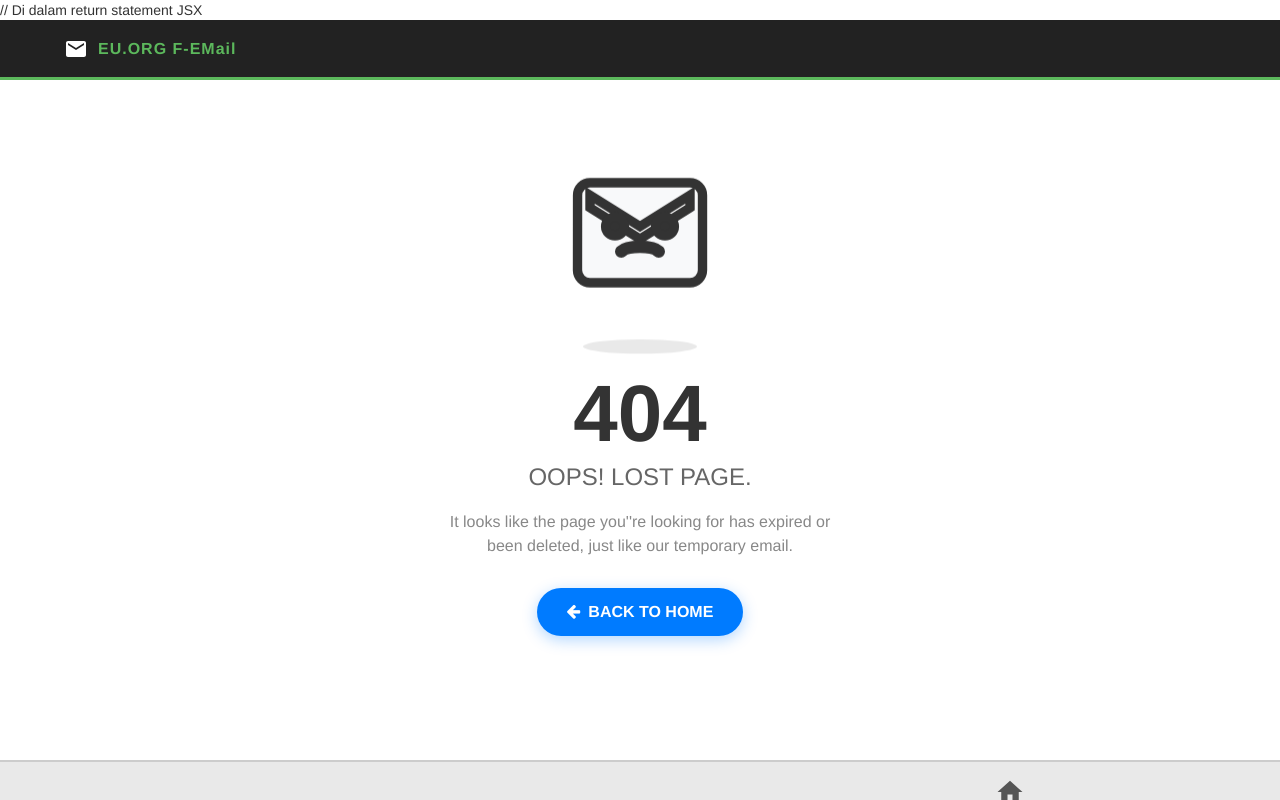
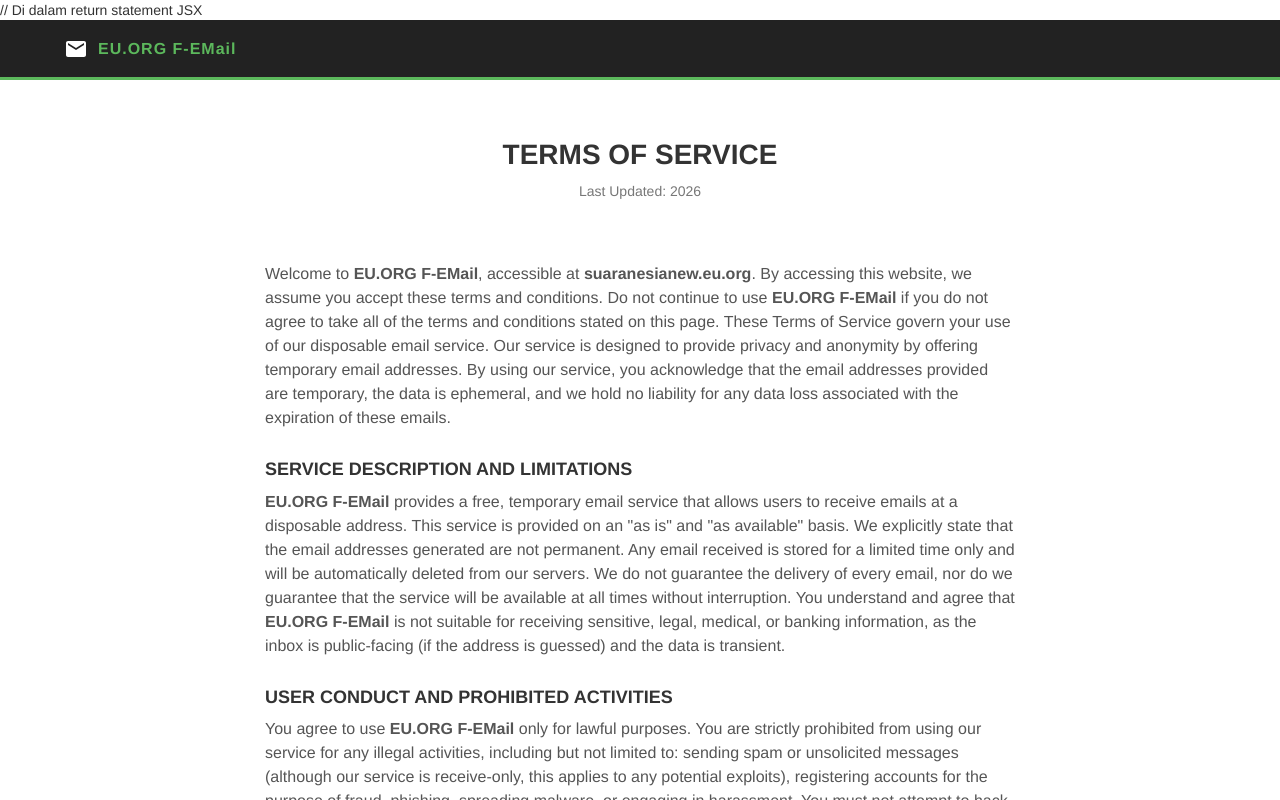
Before and after one commit to page-dotcom/Fakemail, a Next.js app: page /terms in a window 1280 px wide. Before the commit this address had no page. Built offline with nearby package versions, Linux system fonts and the light colour scheme.

Commit message:
Add files via upload

```diff
--- /dev/null
+++ b/app/terms/page.js
@@ -0,0 +1,91 @@
+import { CONFIG } from '../config';
+
+export const metadata = {
+  title: 'Terms of Service - ' + CONFIG.siteName,
+  description: 'Read our Terms of Service. Guidelines for using our disposable email service responsibly.',
+};
+
+export default function TermsPage() {
+  return (
+    <div className="container-main">
+
+      {/* JUDUL HALAMAN (Style sama persis dengan Privacy) */}
+      <div className="hero-text" style={{ padding: '30px 10px', textAlign: 'center' }}>
+        <h1 style={{ fontSize: '28px', fontWeight: 'bold', marginBottom: '10px', marginTop: 0 }}>Terms of Service</h1>
+        <p style={{ color: '#777', fontSize: '14px' }}>Last Updated: {new Date().getFullYear()}</p>
+      </div>
+
+      {/* KONTEN ARTIKEL (Style sama persis dengan Privacy) */}
+      <div className="seo-content-final" style={{
+          marginBottom: '80px',
+          textAlign: 'left',
+          padding: '0 10px', // Jarak pinggir 10px biar lebar di HP
+          color: '#555',
+          lineHeight: '1.7',
+          fontSize: '15px'
+      }}>
+
+        <p style={{ marginBottom: '25px' }}>
+          Welcome to <strong>{CONFIG.siteName}</strong>, accessible at <strong>{CONFIG.dom}</strong>. By accessing this website, we assume you accept these terms and conditions. Do not continue to use <strong>{CONFIG.siteName}</strong> if you do not agree to take all of the terms and conditions stated on this page. These Terms of Service govern your use of our disposable email service. Our service is designed to provide privacy and anonymity by offering temporary email addresses. By using our service, you acknowledge that the email addresses provided are temporary, the data is ephemeral, and we hold no liability for any data loss associated with the expiration of these emails.
+        </p>
+
+        <h3 style={{ fontSize: '18px', fontWeight: 'bold', color: '#333', marginTop: '30px', marginBottom: '10px' }}>
+          Service Description and Limitations
+        </h3>
+        <p style={{ marginBottom: '25px' }}>
+          <strong>{CONFIG.siteName}</strong> provides a free, temporary email service that allows users to receive emails at a disposable address. This service is provided on an "as is" and "as available" basis. We explicitly state that the email addresses generated are not permanent. Any email received is stored for a limited time only and will be automatically deleted from our servers. We do not guarantee the delivery of every email, nor do we guarantee that the service will be available at all times without interruption. You understand and agree that <strong>{CONFIG.siteName}</strong> is not suitable for receiving sensitive, legal, medical, or banking information, as the inbox is public-facing (if the address is guessed) and the data is transient.
+        </p>
+
+        <h3 style={{ fontSize: '18px', fontWeight: 'bold', color: '#333', marginTop: '30px', marginBottom: '10px' }}>
+          User Conduct and Prohibited Activities
+        </h3>
+        <p style={{ marginBottom: '25px' }}>
+          You agree to use <strong>{CONFIG.siteName}</strong> only for lawful purposes. You are strictly prohibited from using our service for any illegal activities, including but not limited to: sending spam or unsolicited messages (although our service is receive-only, this applies to any potential exploits), registering accounts for the purpose of fraud, phishing, spreading malware, or engaging in harassment. You must not attempt to hack, destabilize, or overwhelm our servers. You must not use our service to verify accounts on platforms where such actions violate the terms of those platforms. We reserve the right to block any user or IP address found to be violating these terms without prior notice.
+        </p>
+
+        <h3 style={{ fontSize: '18px', fontWeight: 'bold', color: '#333', marginTop: '30px', marginBottom: '10px' }}>
+          Intellectual Property Rights
+        </h3>
+        <p style={{ marginBottom: '25px' }}>
+          Unless otherwise stated, <strong>{CONFIG.siteName}</strong> and/or its licensors own the intellectual property rights for all material on this website. All intellectual property rights are reserved. You may access this from <strong>{CONFIG.dom}</strong> for your own personal use subjected to restrictions set in these terms and conditions. You must not republish material from our site, sell, rent, or sub-license material from our site, reproduce, duplicate or copy material from our site, or redistribute content from <strong>{CONFIG.siteName}</strong>. The technology, code, and design of the temporary email system are proprietary to us.
+        </p>
+
+        <h3 style={{ fontSize: '18px', fontWeight: 'bold', color: '#333', marginTop: '30px', marginBottom: '10px' }}>
+          Disclaimer of Warranties
+        </h3>
+        <p style={{ marginBottom: '25px' }}>
+          To the maximum extent permitted by applicable law, we exclude all representations, warranties, and conditions relating to our website and the use of this website. Nothing in this disclaimer will limit or exclude our or your liability for death or personal injury, limit or exclude our or your liability for fraud or fraudulent misrepresentation, or exclude any of our or your liabilities that may not be excluded under applicable law. The service is provided without any warranty of any kind, express or implied, including but not limited to the warranties of merchantability, fitness for a particular purpose, and non-infringement. We do not warrant that the service will meet your specific requirements or that the service will be uninterrupted, timely, secure, or error-free.
+        </p>
+
+        <h3 style={{ fontSize: '18px', fontWeight: 'bold', color: '#333', marginTop: '30px', marginBottom: '10px' }}>
+          Limitation of Liability
+        </h3>
+        <p style={{ marginBottom: '25px' }}>
+          In no event shall <strong>{CONFIG.siteName}</strong>, nor its directors, employees, partners, agents, suppliers, or affiliates, be liable for any indirect, incidental, special, consequential, or punitive damages, including without limitation, loss of profits, data, use, goodwill, or other intangible losses, resulting from your access to or use of or inability to access or use the service. This includes any conduct or content of any third party on the service. Because some jurisdictions do not allow the exclusion or the limitation of liability for consequential or incidental damages, in such jurisdictions, our liability shall be limited to the maximum extent permitted by law.
+        </p>
+
+        <h3 style={{ fontSize: '18px', fontWeight: 'bold', color: '#333', marginTop: '30px', marginBottom: '10px' }}>
+          Links to Third-Party Websites
+        </h3>
+        <p style={{ marginBottom: '25px' }}>
+          Our service primarily functions to receive emails from third parties. These emails often contain links to external websites that are not operated by us. We have no control over and assume no responsibility for the content, privacy policies, or practices of any third-party sites or services. You acknowledge and agree that <strong>{CONFIG.siteName}</strong> shall not be responsible or liable, directly or indirectly, for any damage or loss caused or alleged to be caused by or in connection with the use of or reliance on any such content, goods, or services available on or through any such websites or services. We strongly advise you to read the terms and conditions and privacy policies of any third-party websites or services that you visit.
+        </p>
+
+        <h3 style={{ fontSize: '18px', fontWeight: 'bold', color: '#333', marginTop: '30px', marginBottom: '10px' }}>
+          Modifications to Terms
+        </h3>
+        <p style={{ marginBottom: '25px' }}>
+          We reserve the right, at our sole discretion, to modify or replace these Terms at any time. We will try to provide at least 30 days' notice prior to any new terms taking effect, but we are not obligated to do so for minor changes. By continuing to access or use our Service after those revisions become effective, you agree to be bound by the revised terms. If you do not agree to the new terms, please stop using the Service. It is your responsibility to check this page periodically for changes.
+        </p>
+
+        <h3 style={{ fontSize: '18px', fontWeight: 'bold', color: '#333', marginTop: '30px', marginBottom: '10px' }}>
+          Governing Law
+        </h3>
+        <p style={{ marginBottom: '25px' }}>
+          These Terms shall be governed and construed in accordance with the laws of the jurisdiction in which the site operator is based, without regard to its conflict of law provisions. Our failure to enforce any right or provision of these Terms will not be considered a waiver of those rights. If any provision of these Terms is held to be invalid or unenforceable by a court, the remaining provisions of these Terms will remain in effect. These Terms constitute the entire agreement between us regarding our Service, and supersede and replace any prior agreements we might have had between us regarding the Service.
+        </p>
+
+      </div>
+    </div>
+  );
+}
```
